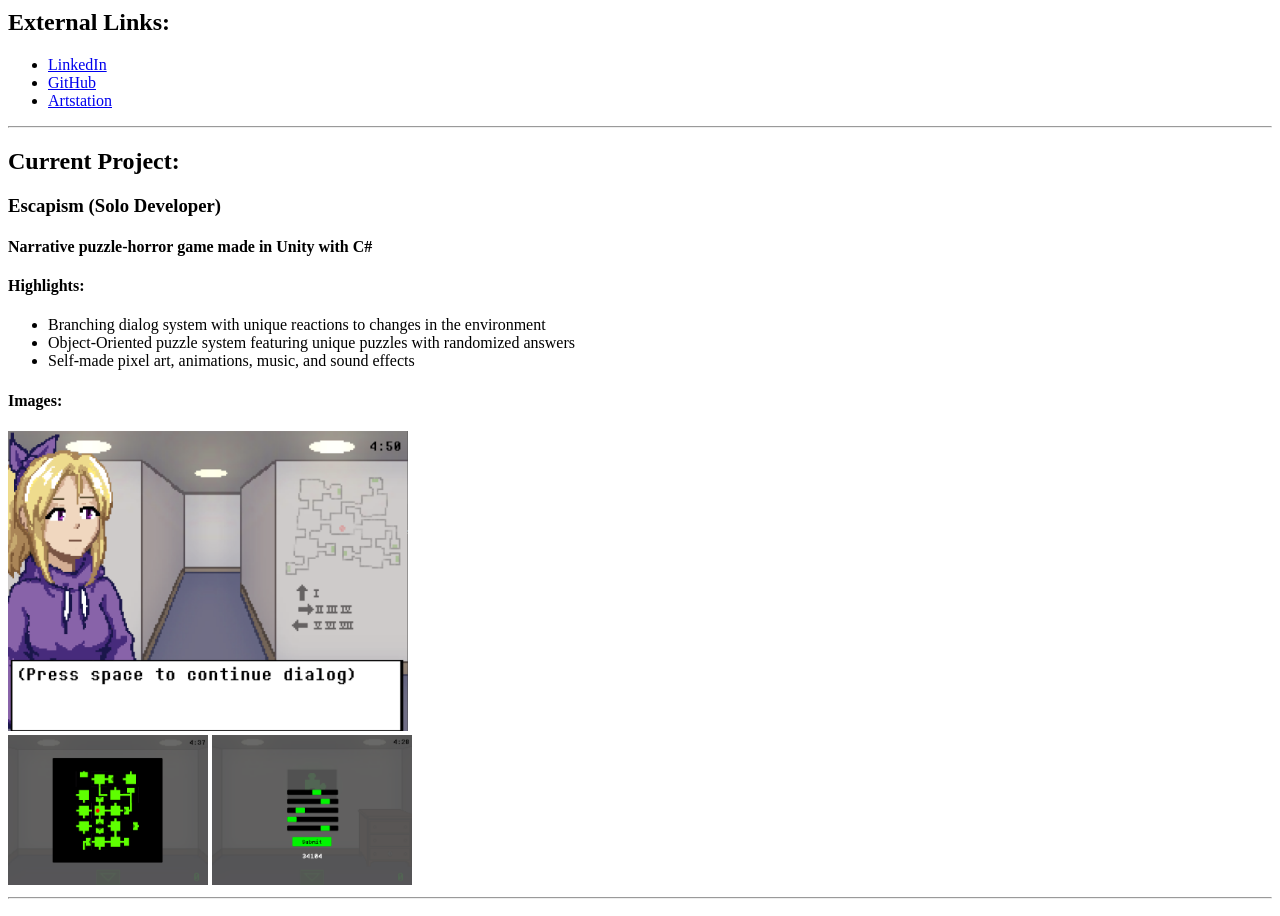
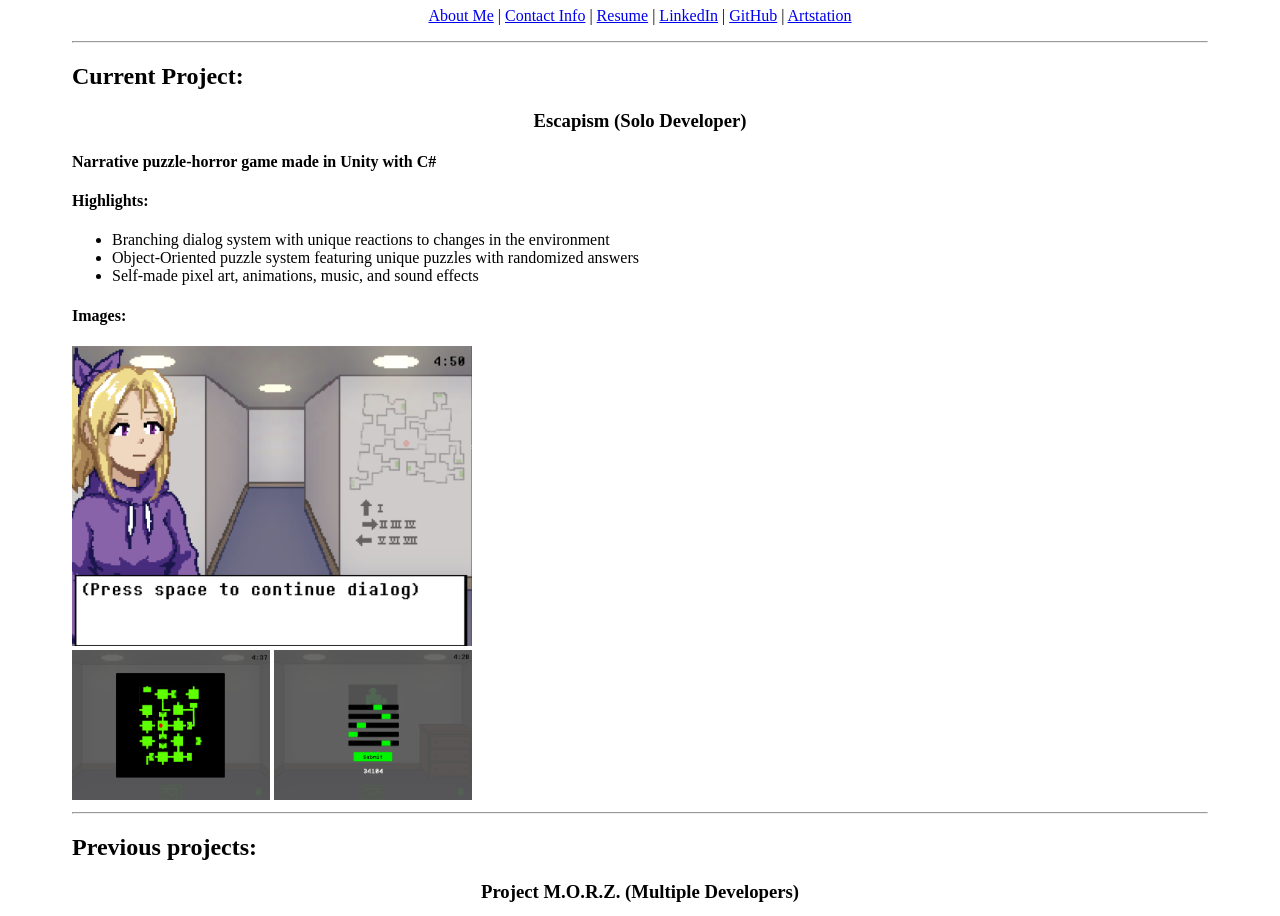
Before and after one commit to ChizzySizzle/HTML-Portfolio, a plain HTML site: page index.html in a window 1280 px wide. Shown: the part 137-1053 px from the top of the page. Drawn offline with Linux system fonts and the light colour scheme.

Commit message:
Added CSS
Attached CSS file to main page
Changed alignment on certain headers and content
Added margins to body

```diff
--- a/index.html
+++ b/index.html
@@ -9,26 +9,21 @@
     <meta charset="UTF-8">
     <meta name="viewport" content="width=device-width, initial-scale=1.0">
     <title>Portfolio</title>
+    <link href="./style.css" rel="stylesheet"/>
   </head>
 
   <body>
 <!--###################### TITLE AND SUBHEADING SECTION #############################-->
 
     <h1>Gabriel Heiser's Portfolio</h1>
-    This website was made from scratch using HTML, CSS, and Javascript.<br />
-    <a href="./public/about.html">About Me</a>|
-    <a href="./public/contact.html">Contact Info</a>|
-    <a href="./public/resume.html">Resume</a>
-    <hr />
-
-<!--###################### EXTERNAL LINKS SECTION #############################-->
-
-    <h2>External Links:</h2>
-    <ul>
-      <li><a href="https://www.linkedin.com/in/gabrielwheiser/">LinkedIn</a></li>
-      <li><a href="https://github.com/ChizzySizzle">GitHub</a></li>
-      <li><a href="https://www.artstation.com/gabriel_heiser">Artstation</a></li>
-    </ul>
+    <p class="center">
+      <a href="./public/about.html">About Me</a> |
+      <a href="./public/contact.html">Contact Info</a> |
+      <a href="./public/resume.html">Resume</a> |
+      <a href="https://www.linkedin.com/in/gabrielwheiser/">LinkedIn</a> |
+      <a href="https://github.com/ChizzySizzle">GitHub</a> |
+      <a href="https://www.artstation.com/gabriel_heiser">Artstation</a>
+    </p>
     <hr />
 
 <!--###################### CURRENT PROJECT SECTION #############################-->
@@ -46,8 +41,8 @@
 
         <h4>Images:</h4>
           <img src="./assets/images/Escapism1.png" width="400" height="300" alt="An in game character and a text box containing the words press space to continue dialog"/><br />
-          <img src="./assets/images/Escapism2.png" width="200" height="150" alt="The player completing an in game map type puzzle"/>
-          <img src="./assets/images/Escapism3.png" width="200" height="150" alt="The player completing an in game slider type puzzle"/>
+          <img src="./assets/images/Escapism2.png" width="198" height="150" alt="The player completing an in game map type puzzle"/>
+          <img src="./assets/images/Escapism3.png" width="198" height="150" alt="The player completing an in game slider type puzzle"/>
     <hr />
 
 <!--###################### PREVIOUS PROJECTS SECTION #############################-->
@@ -76,5 +71,13 @@
     <!--###################### Previous project 2 #############################-->
 
       <h3>Project 2 (WIP)</h3>
+    <hr />
+
+    <!--###########################   Footer   ################################-->
+    <footer>
+      <small>
+        This website was made from scratch using HTML, CSS, and Javascript.<br />
+      </small>
+    </footer>
   </body>
 </html>
--- /dev/null
+++ b/style.css
@@ -0,0 +1,15 @@
+html {
+	margin: 5%;
+}
+
+h1 {
+	text-align: center;
+}
+
+h3 {
+  text-align: center;
+}
+
+.center {
+	text-align: center;
+}
```
